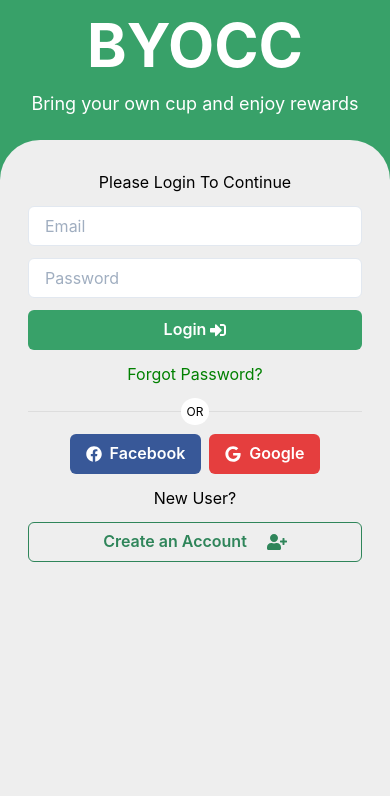
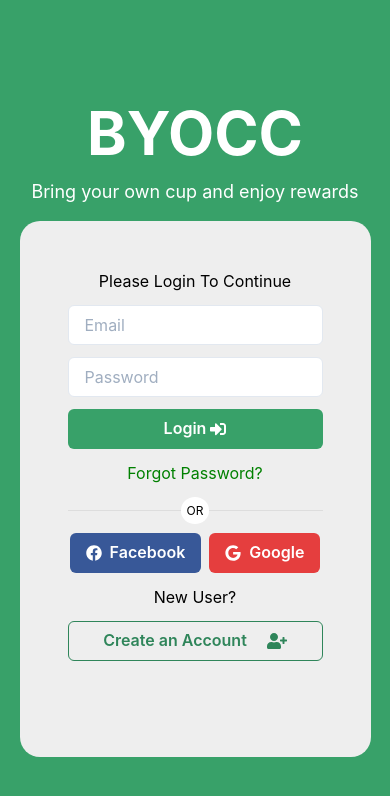
Before and after one commit to shadmansaalim/BYOCC-Hackacthon-2021, a Next.js app: page /login in a window 390 px wide. Shown: the top 796 px of the page. Built offline with nearby package versions, Linux system fonts and the light colour scheme; no server answers.

Commit message:
Authcontainer UI updated and responsive checked

```diff
--- a/src/components/AuthContainer/index.js
+++ b/src/components/AuthContainer/index.js
@@ -2,13 +2,17 @@ import { Box, Stack, Text } from "@chakra-ui/react"
 
 const AuthContainer = ({ children, handleSubmit }) => {
   return (
-    <Box
-      minHeight="100vh"
-      textAlign='center'
-      backgroundColor='rgb(56, 161, 105)'
-      color='#fff'
-    >
-      <Box color='#fff' height="140px">
+   <Box
+   display='flex'
+   justifyContent='center'
+   alignItems='center'
+   height="100vh"
+   backgroundColor='rgb(56, 161, 105)'
+   color='#fff'
+   textAlign="center"
+   >
+      <Box width="100%">
+      <Box color='#fff' mb={4}>
         <Text fontSize='6xl' fontWeight='bold'>
           BYOCC
         </Text>
@@ -21,23 +25,24 @@ const AuthContainer = ({ children, handleSubmit }) => {
         justifyContent='center'
         alignItems='center'
         color='white'
-        h="calc(100vh - 140px)"
         onSubmit={handleSubmit}
+
       >
         <Stack
           bg='#eee'
           color='#000'
-          borderTopRadius='40'
-          w={{ base: "100%", sm: "85%", md: "65%", lg: "40%" }}
+          borderRadius='20'
           spacing={3}
-          px={7}
-          py={30}
-          minHeight="100%"
+          px={12}
+          pt={12}
+          pb={24}
+          w={{ base: "90%", sm: "85%", md: "50%", xl: "35%" }}
         >
           {children}
         </Stack>
       </Box>
     </Box>
+   </Box>
   )
 }
 
```
